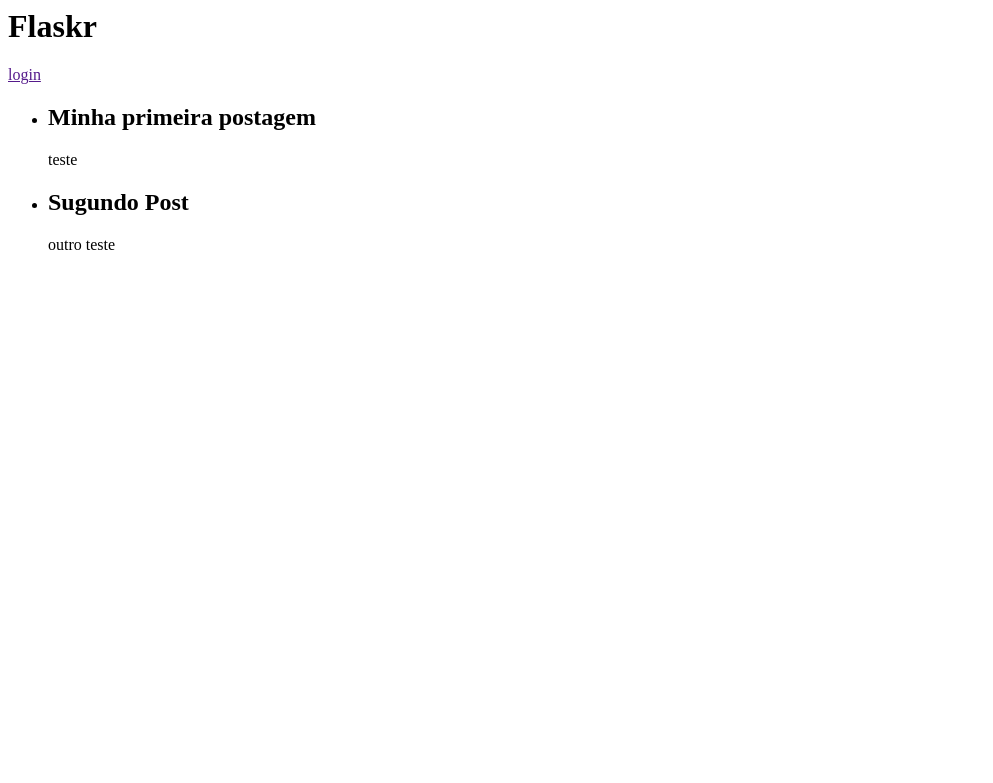
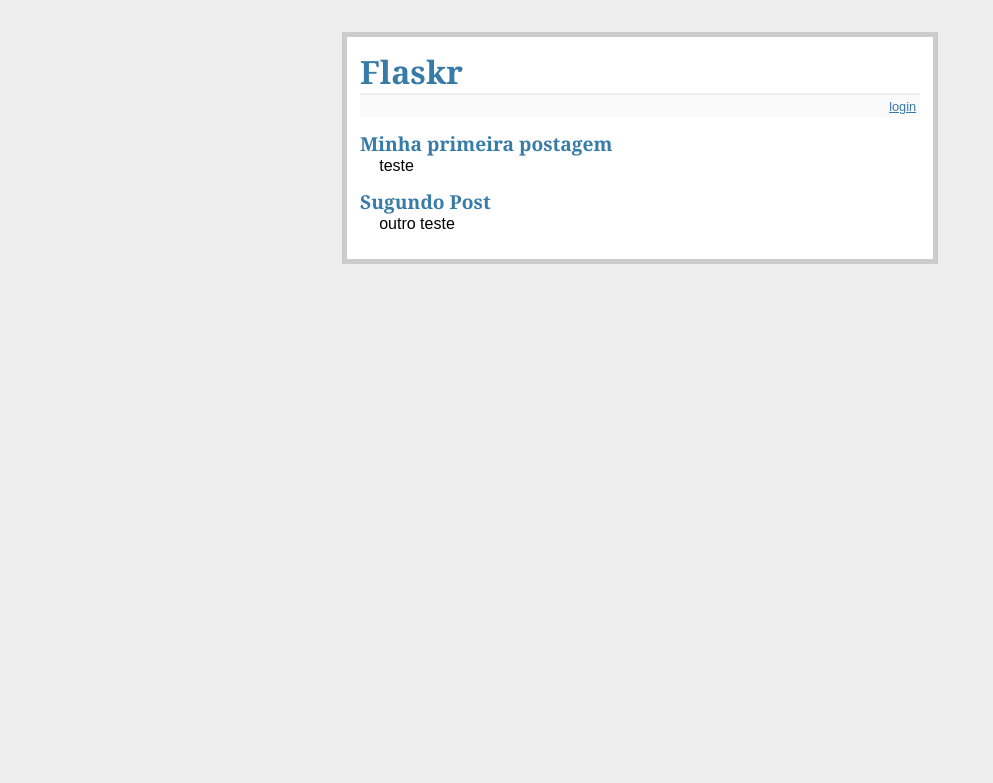
Before and after one commit to GustavoIgor/AulasOcean, a Flask app: page / in a window 1280 px wide. Shown: the top 783 px of the page, without its empty margins (0-993 px from the left). Run offline with Flask 3, Linux system fonts and the light colour scheme.

Commit message:
Inserção do css

```diff
--- /dev/null
+++ b/static/estilo.css
@@ -0,0 +1,18 @@
+body            { font-family: sans-serif; background: #eee; }
+a, h1, h2       { color: #377BA8; }
+h1, h2          { font-family: 'Georgia', serif; margin: 0; }
+h1              { border-bottom: 2px solid #eee; }
+h2              { font-size: 1.2em; }
+
+.pagina         { margin: 2em auto; width: 35em; border: 5px solid #ccc;
+                  padding: 0.8em; background: white; }
+.entradas       { list-style: none; margin: 0; padding: 0; }
+.entradas li    { margin: 0.8em 1.2em; }
+.entradas li h2 { margin-left: -1em; }
+.ins-entrada    { font-size: 0.9em; border-bottom: 1px solid #ccc; }
+.ins-entrada dl { font-weight: bold; }
+.metanav        { text-align: right; font-size: 0.8em; padding: 0.3em;
+                  margin-bottom: 1em; background: #fafafa; }
+.flash          { background: #CEE5F5; padding: 0.5em;
+                  border: 1px solid #AACBE2; }
+.erro           { background: #F0D6D6; padding: 0.5em; }
--- a/templates/layout.html
+++ b/templates/layout.html
@@ -2,6 +2,8 @@
 <html>
     <head>
         <title>Flaskr</title>
+        <link rel="stylesheet" type="text/css"
+      href="{{ url_for('static', filename='estilo.css') }}">
     </head>
     <body>
         <div class="pagina">
```
